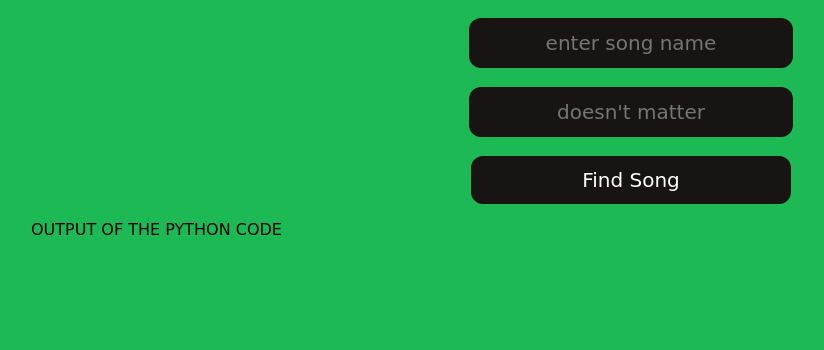
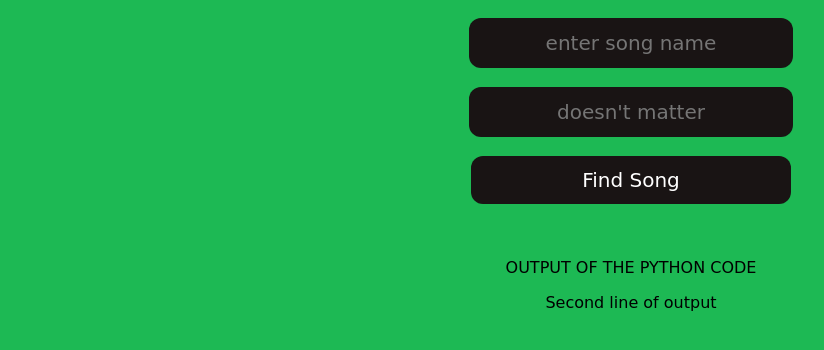
Before and after one commit to THEO-534278/DiamondsThing, a Flask app: page / in a window 1280 px wide. Shown: the part 173-523 px from the top of the page, without its empty margins (9-833 px from the left). Run offline with Flask 3, Linux system fonts and the light colour scheme.

Commit message:
modified:   __pycache__/songsearch.cpython-310.pyc 	new file:   data.pkl 	modified:   devcontainer/devcontainer.json 	new file:   jsonTesting 	new file:   pickle 	modified:   songsearch.py 	modified:   static/style.css 	modified:   templates/main.html

```diff
--- a/songsearch.py
+++ b/songsearch.py
@@ -5,5 +5,6 @@ from flask import jsonify
 
 
 def song(input):
-    time.sleep(1)
+    time.sleep(.3)
+    input = capitalize(input)
     return input
--- a/static/style.css
+++ b/static/style.css
@@ -26,6 +26,10 @@ body {
     letter-spacing: 2px;
   }
 
+
+  p {
+    text-align: center;
+  }
 
 
 
--- a/templates/main.html
+++ b/templates/main.html
@@ -20,17 +20,30 @@
         <input type="text" id="otherInput" name="otherInput" placeholder="doesn't matter">
         <br>
         <button type="button" onclick="findsong()">Find Song</button>
+
     </form>
 
 
 
-    <div>
+    <div id="mid">
+        <br>
+        <br>
         <p id="output">OUTPUT OF THE PYTHON CODE</p>
+    </div>
+    <div id="mid">
+        <p id="sillyBilly">Second line of output</p>
     </div>
 
     <script>
 
+        var addition;
+
+        addition = parseFloat("0");
+
         function findsong() {
+
+            addition++;
+
             document.getElementById("output").innerHTML = 'Loading...';
 
             var songInput= document.getElementById("songInput").value;
@@ -46,8 +59,10 @@
             .then(response => response.json())
             .then(data => {
                 document.getElementById("output").innerHTML = data;
+                document.getElementById('sillyBilly').innerHTML = addition;
+
             })
-            .catch(error => console.error('Error:', error));
+
         }
     </script>
 </body>
```
Also changed, not shown: devcontainer/devcontainer.json (line endings or trailing spaces), 3 other files.
